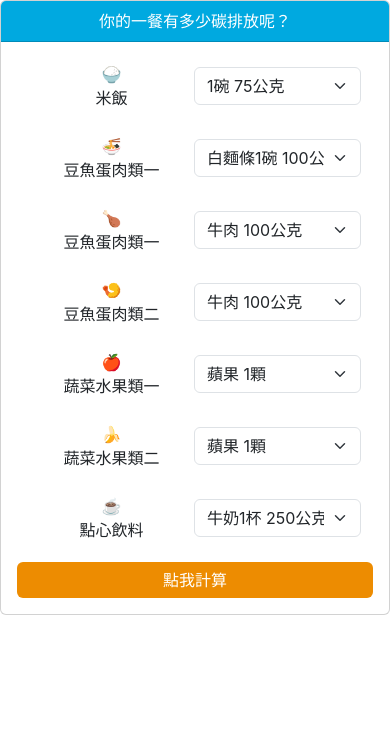
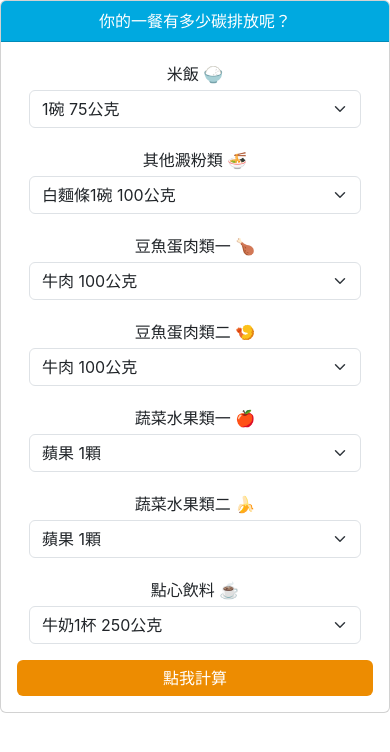
Before and after one commit to FunkyGary/carbon-calcu, a React (Create React App) app: page / in a window 390 px wide. Shown: the top 752 px of the page. Built offline with nearby package versions, Linux system fonts and the light colour scheme.

Commit message:
feature/mobile-UI-renew

```diff
--- a/public/index.html
+++ b/public/index.html
@@ -24,7 +24,7 @@
       work correctly both with client-side routing and a non-root public URL.
       Learn how to configure a non-root public URL by running `npm run build`.
     -->
-    <title>React App</title>
+    <title>碳排放計算機</title>
   </head>
   <body>
     <noscript>You need to enable JavaScript to run this app.</noscript>
--- a/src/App.js
+++ b/src/App.js
@@ -3,7 +3,7 @@ import Button from 'react-bootstrap/Button';
 import Form from 'react-bootstrap/Form';
 import React, { useState, useEffect } from 'react';
 
-//<iframe src="https://funkygary.github.io/carbon-calcu/" style="width: 100%; height: 100%"></iframe>
+//<iframe src="https://funkygary.github.io/carbon-calcu/" style="width: 100%; height: 720px"></iframe>
 
 function App() {
   const [riceCarbon, setRiceCarbon] = useState(0.12)
@@ -27,19 +27,14 @@ function App() {
               <p className="card-text">約等於：<br />🚗 一台汽車行駛 <span style={{ color: '#E06666', fontWeight: 'bold' }} className="h4 text-decoration-underline">{Math.round(totalCarbon / 0.196974607 * 10) / 10}</span> 公里</p>
               <p className="card-text">🌳 <span style={{ color: '#6AA84F', fontWeight: 'bold' }} className="h4 text-decoration-underline">{Math.ceil(totalCarbon / 0.9)}</span> 棵樹一個月的碳吸收量</p>
               <br />
-              <p className="card-text">備註：台灣每人一年平均排放 10.77 公噸二氧化碳，每日平均排放30公斤。</p>
-              <p className="card-text">資料來源：
-                中華民國國家溫室氣體清冊報告<br />
-                環保署產品碳足跡計算服務平台碳足跡資料庫<br />
-                衛生福利部國民健康署 食物代換表<br />
-                環境品質文教基金會<br />
-                Poore & Nemecek (2018) - Reducing food’s environmental impacts through producers and consumers.
-                U.S. Environmental Protection Agency</p>
+              {/* <p className="card-text">備註：台灣每人一年平均排放 10.77 公噸二氧化碳，每日平均排放30公斤。</p> */}
+              <p className="card-text" >延伸閱讀：<a href="https://visionproject.org.tw/project/carbon-on-table" target="_blank">【餐桌碳排放】專題報導</a></p>
+              <p className="card-text" >備註：<a href="https://visionproject.org.tw/story/6735" target="_blank">資料來源及分析方法說明</a></p>
             </>
             :
             <Form className="container">
-              <Form.Group className="mb-3 d-flex align-items-center" controlId="formSelect">
-                <label className="my-1 mx-4 col"> <span className="d-block d-sm-none">🍚</span > 米飯 <span className="d-none d-sm-inline">🍚</span ></label>
+              <Form.Group className="mb-3 d-sm-flex align-items-center">
+                <label className="my-1 mx-4 col">米飯 🍚</label>
                 <Form.Select className="col col-sm" aria-label="Default select example" onChange={e => setRiceCarbon(e.target.value)} value={riceCarbon}>
                   <option value={0.12}>1碗 75公克</option>
                   <option value={0.24}>2碗 150公克</option>
@@ -50,8 +45,8 @@ function App() {
                   <option value={0}>無</option>
                 </Form.Select>
               </Form.Group>
-              <Form.Group className="mb-3 d-flex align-items-center" controlId="formSelect">
-                <label className="my-1 mx-4 col"> <span className="d-block d-sm-none">🍜</span > 豆魚蛋肉類一 <span className="d-none d-sm-inline">🍜</span ></label>
+              <Form.Group className="mb-3 d-sm-flex align-items-center">
+                <label className="my-1 mx-4 col">其他澱粉類 🍜</label>
                 <Form.Select className="col" aria-label="Default select example" onChange={e => setCarbCarbon(e.target.value)} value={carbCarbon}>
                   <option value={0.124}>白麵條1碗 100公克</option>
                   <option value={0.25}>白麵條2碗 200公克</option>
@@ -63,8 +58,8 @@ function App() {
                   <option value={0}>無</option>
                 </Form.Select>
               </Form.Group>
-              <Form.Group className="mb-3 d-flex align-items-center" controlId="formSelect">
-                <label className="my-1 mx-4 col"> <span className="d-block d-sm-none">🍗</span > 豆魚蛋肉類一 <span className="d-none d-sm-inline">🍗</span ></label>
+              <Form.Group className="mb-3 d-sm-flex align-items-center">
+                <label className="my-1 mx-4 col">豆魚蛋肉類一 🍗</label>
                 <Form.Select className="col" aria-label="Default select example" onChange={e => setMeat1Carbon(e.target.value)} value={meat1Carbon}>
                   <option value={15.5}>牛肉 100公克</option>
                   <option value={2.4}>豬肉 100公克</option>
@@ -77,8 +72,8 @@ function App() {
                   <option value={0}>無</option>
                 </Form.Select>
               </Form.Group>
-              <Form.Group className="mb-3 d-flex align-items-center" controlId="formSelect">
-                <label className="my-1 mx-4 col"> <span className="d-block d-sm-none">🍤</span > 豆魚蛋肉類二 <span className="d-none d-sm-inline">🍤</span ></label>
+              <Form.Group className="mb-3 d-sm-flex align-items-center">
+                <label className="my-1 mx-4 col">豆魚蛋肉類二 🍤</label>
                 <Form.Select className="col" aria-label="Default select example" onChange={e => setMeat2Carbon(e.target.value)} value={meat2Carbon}>
                   <option value={15.5}>牛肉 100公克</option>
                   <option value={2.4}>豬肉 100公克</option>
@@ -91,8 +86,8 @@ function App() {
                   <option value={0}>無</option>
                 </Form.Select>
               </Form.Group>
-              <Form.Group className="mb-3 d-flex align-items-center" controlId="formSelect">
-                <label className="my-1 mx-4 col"> <span className="d-block d-sm-none">🍎</span > 蔬菜水果類一 <span className="d-none d-sm-inline">🍎</span ></label>
+              <Form.Group className="mb-3 d-sm-flex align-items-center">
+                <label className="my-1 mx-4 col">蔬菜水果類一 🍎</label>
                 <Form.Select className="col" aria-label="Default select example" onChange={e => setVetge1Carbon(e.target.value)} value={vetge1Carbon}>
                   <option value={0.06}>蘋果 1顆</option>
                   <option value={0.11}>香蕉 1根</option>
@@ -104,8 +99,8 @@ function App() {
                   <option value={0}>無</option>
                 </Form.Select>
               </Form.Group>
-              <Form.Group className="mb-3 d-flex align-items-center" controlId="formSelect">
-                <label className="my-1 mx-4 col"> <span className="d-block d-sm-none">🍌</span > 蔬菜水果類二 <span className="d-none d-sm-inline">🍌</span ></label>
+              <Form.Group className="mb-3 d-sm-flex align-items-center">
+                <label className="my-1 mx-4 col">蔬菜水果類二 🍌</label>
                 <Form.Select className="col" aria-label="Default select example" onChange={e => setVetge2Carbon(e.target.value)} value={vetge2Carbon}>
                   <option value={0.06}>蘋果 1顆</option>
                   <option value={0.11}>香蕉 1根</option>
@@ -117,8 +112,8 @@ function App() {
                   <option value={0}>無</option>
                 </Form.Select>
               </Form.Group>
-              <Form.Group className="mb-3 d-flex align-items-center" controlId="formSelect">
-                <label className="my-1 mx-4 col"> <span className="d-block d-sm-none">☕</span > 點心飲料 <span className="d-none d-sm-inline">☕</span ></label>
+              <Form.Group className="mb-3 d-sm-flex align-items-center">
+                <label className="my-1 mx-4 col">點心飲料 ☕</label>
                 <Form.Select className="col" aria-label="Default select example" onChange={e => setDrinkCarbon(e.target.value)} value={drinkCarbon}>
                   <option value={0.6}>牛奶1杯 250公克</option>
                   <option value={0.3}>米漿1杯 250公克</option>
```
